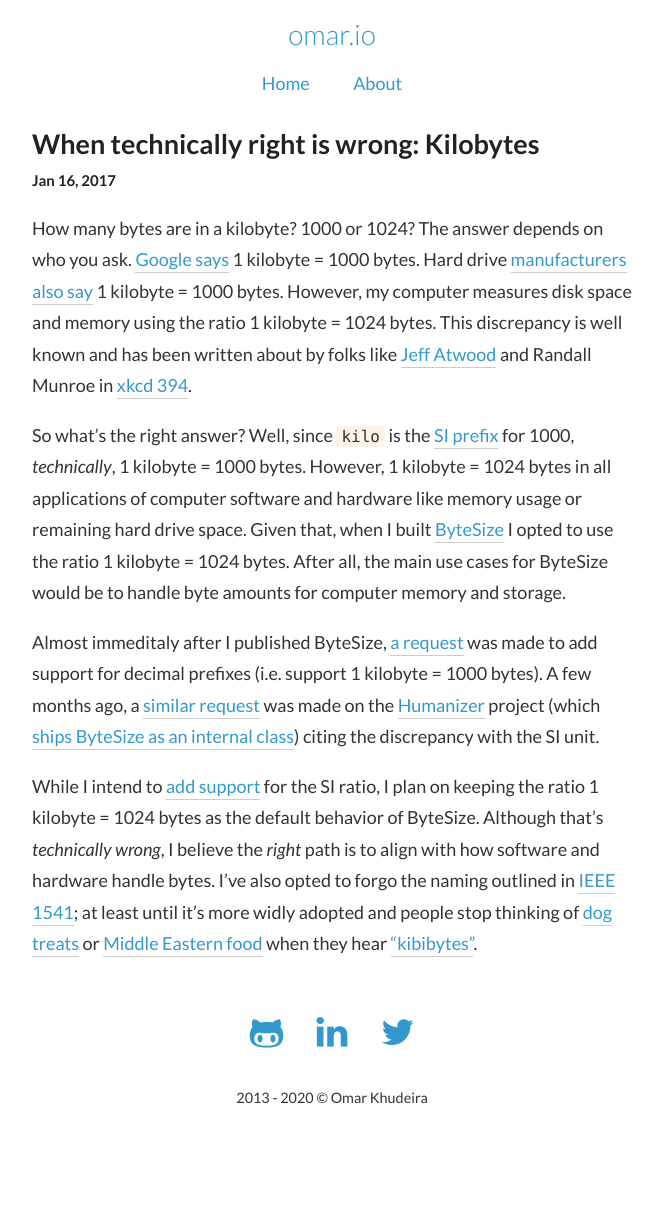
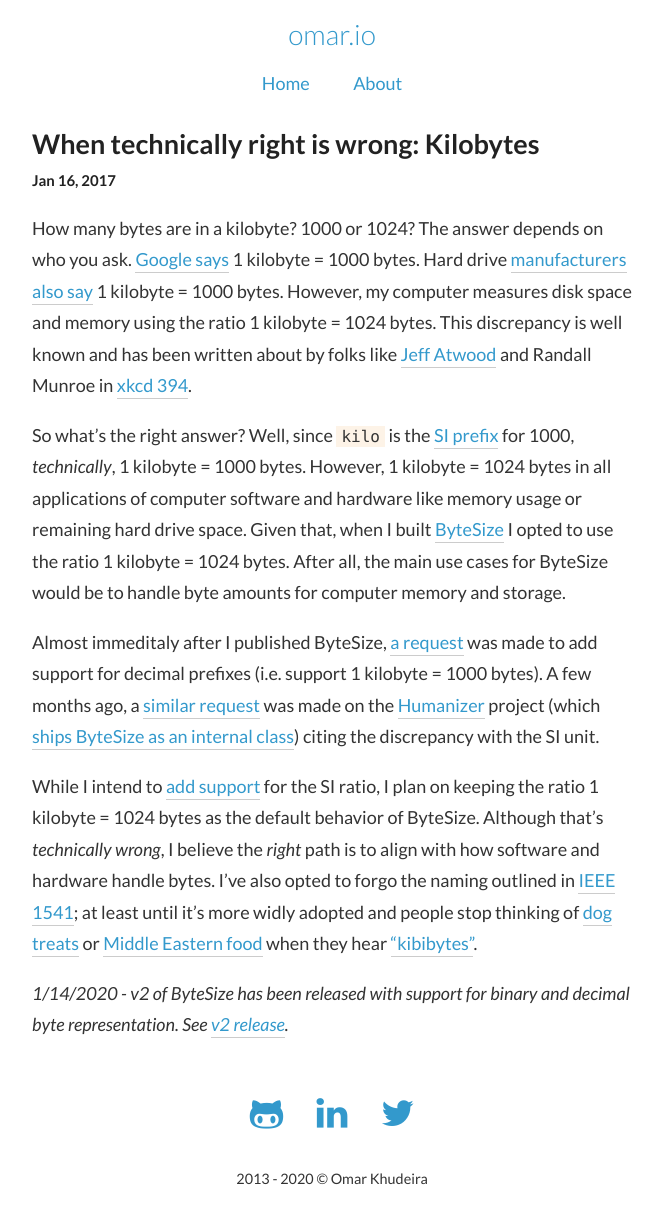
Before and after one commit to omar/omar.github.io, a Jekyll site: the page built from _posts/2017-01-16-when-technically-right-is-wrong-kilobytes.md, in a window 1280 px wide. Shown: the whole page, without its empty margins (308-970 px from the left). Built offline with Jekyll 4.4.1, drawn with Linux system fonts in a browser that asks for light colours; nearby versions of some CDN libraries; library files that are not in the unit come from our copies; before the commit the page ends 1130 px from its top, so only the background shows below that.

Commit message:
Update 2017-01-16-when-technically-right-is-wrong-kilobytes.md

```diff
--- a/_posts/2017-01-16-when-technically-right-is-wrong-kilobytes.md
+++ b/_posts/2017-01-16-when-technically-right-is-wrong-kilobytes.md
@@ -11,3 +11,5 @@
 Almost immeditaly after I published ByteSize, [a request](https://github.com/omar/ByteSize/issues/1) was made to add support for decimal prefixes (i.e. support 1 kilobyte = 1000 bytes). A few months ago, a [similar request](https://github.com/Humanizr/Humanizer/issues/592) was made on the [Humanizer](https://github.com/Humanizr/Humanizer) project (which [ships ByteSize as an internal class](https://github.com/Humanizr/Humanizer/blob/dev/src/Humanizer/Bytes/ByteSize.cs)) citing the discrepancy with the SI unit.
 
 While I intend to [add support](https://github.com/omar/ByteSize/pull/24) for the SI ratio, I plan on keeping the ratio 1 kilobyte = 1024 bytes as the default behavior of ByteSize. Although that's _technically wrong_, I believe the _right_ path is to align with how software and hardware handle bytes. I've also opted to forgo the naming outlined in [IEEE 1541](https://en.wikipedia.org/wiki/IEEE_1541-2002); at least until it's more widly adopted and people stop thinking of [dog treats](https://en.wikipedia.org/wiki/Kibbles_'n_Bits) or [Middle Eastern food](https://en.wikipedia.org/wiki/Kibbeh) when they hear ["kibibytes"](https://en.wikipedia.org/wiki/Kibibyte).
+
+_1/14/2020 - v2 of ByteSize has been released with support for binary and decimal byte representation. See [v2 release](https://github.com/omar/ByteSize/releases/tag/v2.0.0)._
```
